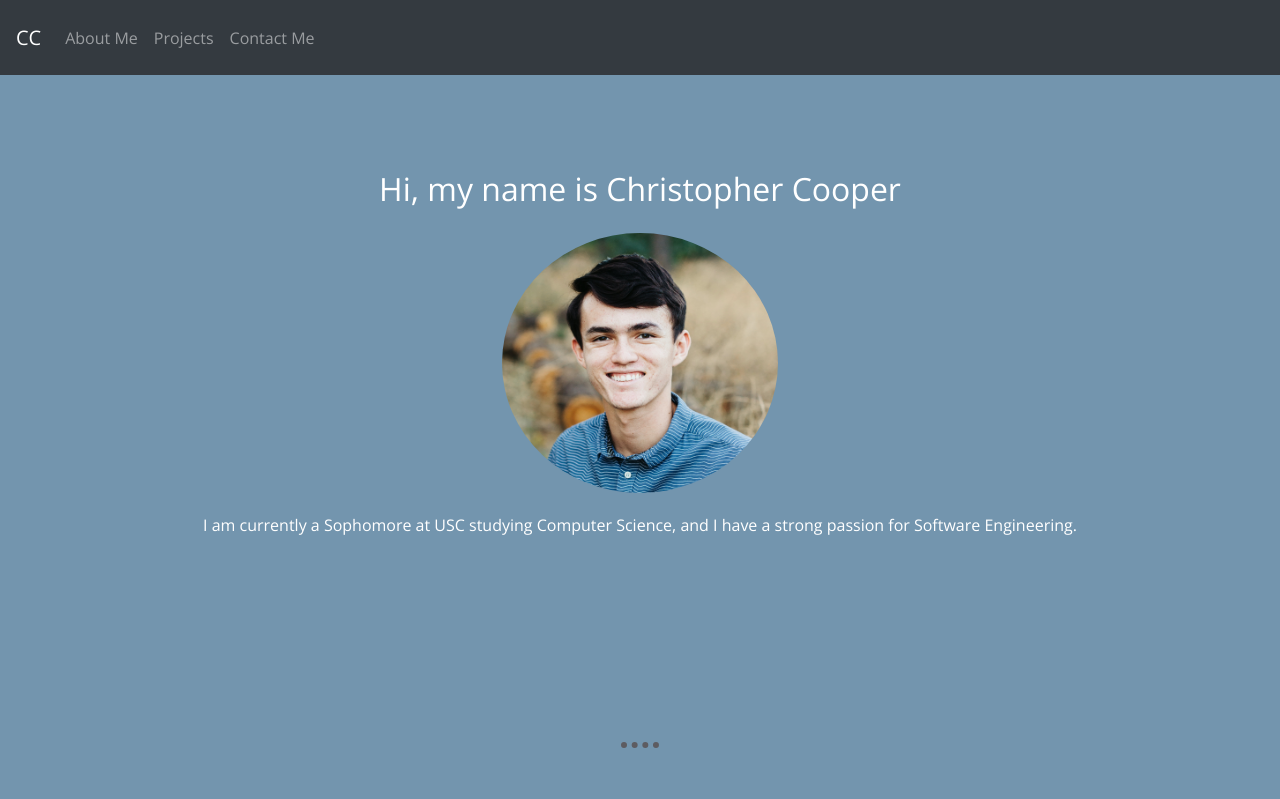
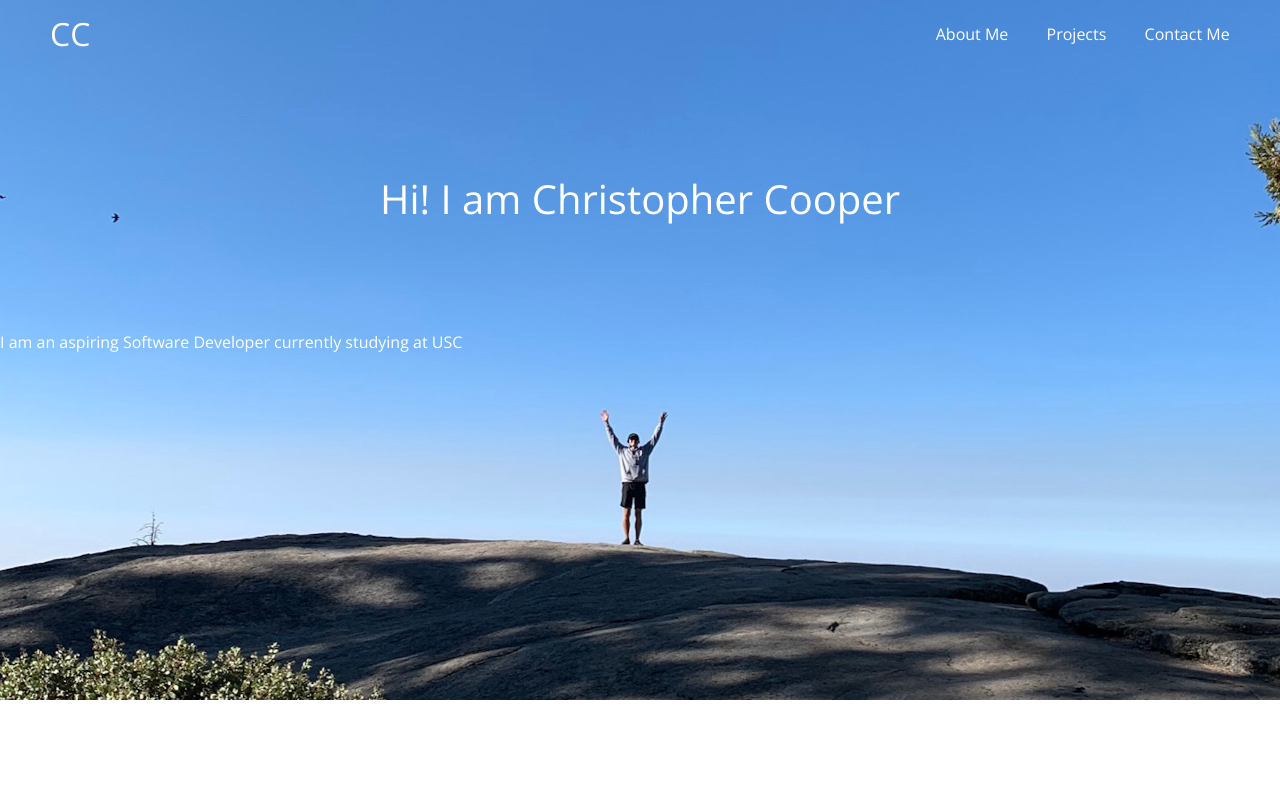
Before and after one commit to chrisbcooper/personalwebsite, a React (Create React App) app: page / in a window 1280 px wide. Shown: the top 799 px of the page. Built offline with nearby package versions, Linux system fonts and the light colour scheme.

Commit message:
Change color, format, and home page

```diff
--- a/src/App.css
+++ b/src/App.css
@@ -3,8 +3,8 @@
 /* Global Styles */
 :root {
   --primary-color: #376983;
-  --header-footer-color: #343a40;
-  --dark-color: #5d5c61;
+  --header-footer-color: #d24d57;
+  --dark-color: #1a1a1d;
   --light-blue-color: #7395ae;
   --dark-blue-color: #557a95;
   --beige-color: #b1a296;
@@ -12,8 +12,17 @@
 
 /* GENERAL */
 
+html,
+body {
+  margin: 0;
+  padding: 0;
+}
+
 .body {
-  background-color: var(--light-blue-color);
+  height: 100%;
+  width: 100%;
+  color: var(--header-footer-color);
+  position: relative;
 }
 .font {
   font-family: 'Open Sans', sans-serif;
@@ -23,13 +32,17 @@
   font-size: 300%;
 }
 
+.non-photo {
+  background-color: white;
+}
+
 .home,
 .about,
 .projects,
 .contactme {
   text-align: center;
-  background-color: var(--light-blue-color);
-  color: white;
+  background-color: white;
+  color: black;
 }
 
 hr {
@@ -38,7 +51,8 @@ hr {
   border-width: 6px;
   border-color: var(--dark-color);
   margin: 100px auto;
-  background-color: var(--light-blue-color);
+  background-color: white;
+  z-index: 1;
 }
 
 .container-fluid {
@@ -71,13 +85,15 @@ hr {
 
 /* NAVBAR AND FOOTER*/
 .navbar {
-  background-color: var(--header-footer-color);
+  background-color: transparent;
   height: 75px;
   text-align: right;
+  display: fixed;
+  z-index: 1;
 }
 
 .nav-item {
-  color: var(--light-blue-color);
+  color: white;
 }
 
 .footer {
@@ -249,3 +265,91 @@ hr {
 .skills-table {
   margin-bottom: 10%;
 }
+
+/* NEW STUFF */
+
+.hands-up {
+  position: fixed;
+  top: 0;
+  left: 0;
+  z-index: -1;
+  height: auto;
+  width: 100%;
+}
+
+.header {
+  position: relative;
+  height: 700px;
+  min-height: 500px;
+  width: 100%;
+  background: #161415 url(./img/Me/HandsUp.jpeg) no-repeat top center;
+  background-size: cover !important;
+  -webkit-background-size: cover !important;
+  text-align: center;
+  overflow: hidden;
+  align-items: center;
+  color: white;
+  display: flex;
+}
+
+.middle-text {
+  position: absolute;
+  top: 25%;
+  left: 0;
+  right: 0;
+  text-align: center;
+}
+
+nav {
+  display: flex;
+  flex-direction: row;
+  position: fixed;
+  top: 0;
+  left: 0;
+  right: 0;
+  z-index: 1;
+  justify-content: space-between;
+  align-items: center;
+  padding: 10px 50px 10px 50px;
+}
+
+.nav-link-outer {
+  display: flex;
+  flex-direction: row;
+  list-style: none;
+  transition: 0.5s;
+  align-items: center;
+  margin: 0;
+}
+
+.nav-item {
+  margin: 1%;
+  display: inline-block;
+}
+
+.nav-link {
+  border: none;
+  background: transparent;
+  display: inline-block;
+  white-space: nowrap;
+}
+
+.link-white {
+  color: white;
+  transition: 0.5s;
+}
+
+.link-blue {
+  color: blue;
+  transition: 0.5s;
+}
+
+.nav-logo {
+  font-size: 2em;
+}
+
+.nav-white {
+  background-color: white;
+  box-shadow: 0 2px 2px -2px rgba(0, 0, 0, 0.2);
+  transition: 0.5s;
+}
--- a/src/App.js
+++ b/src/App.js
@@ -9,12 +9,14 @@ import HomePage from './components/Pages/HomePage';
 import ContactMe from './components/Pages/ContactMe';
 import Projects from './components/Pages/Projects';
 import AboutMe from './components/Pages/AboutMe';
+import Photo from './components/Pages/Photo.js';
 
 function App() {
   return (
     <div className='body'>
       <Router>
         <Nav />
+        <Photo />
         <HomePage />
         <hr />
         <AboutMe />
--- /dev/null
+++ b/src/components/Pages/Photo.js
@@ -0,0 +1,12 @@
+import React from 'react';
+
+function Photo() {
+  return (
+      <div className='header font' >
+        <h1 className='middle-text' >Hi! I am Christopher Cooper</h1>
+        <p>I am an aspiring Software Developer currently studying at USC</p>
+      </div>
+  );
+}
+
+export default Photo;
--- a/src/components/Parts/Nav.js
+++ b/src/components/Parts/Nav.js
@@ -1,11 +1,30 @@
-import React from 'react';
+import React, {useState} from 'react';
 import { Link } from 'react-scroll';
 
 function Nav() {
+
+
+  const [navTop, changeNavTop] = useState(true);
+
+  //add an event listener to change color of navbar
+
+  const changeNav = () => {
+    if(navTop && window.scrollY >= 700) {
+      changeNavTop(false);
+    } else if(!navTop && window.scrollY < 700) {
+      changeNavTop(true);
+    }
+  }
+
+  window.addEventListener('scroll', changeNav)
+
+
+
+
   return (
-    <nav className='navbar navbar-dark sticky-top navbar-expand-lg  font'>
+    <nav className={`font ${navTop ? '' : 'nav-white'}`}>
       <Link
-        className='navbar-brand'
+        className={`nav-logo ${navTop ? 'link-white' : 'link-blue'}`}
         to='homepage'
         spy={true}
         smooth={true}
@@ -14,47 +33,38 @@ function Nav() {
       >
         <button className='nav-button'>CC</button>
       </Link>
-
-      <div className='disappear-small'>
-        <ul className='navbar-nav ml-auto right'>
+        <ul className='nav-link-outer'>
           <li className='nav-item'>
             <Link
-              className='nav-link'
+              className={`nav-link ${navTop ? 'link-white' : 'link-blue'}`}
               to='aboutme'
               spy={true}
               smooth={true}
-              offset={-70}
               duration={500}
-            >
-              <button className='nav-button'>About Me</button>
+            >About Me
             </Link>
           </li>
           <li className='nav-item'>
             <Link
-              className='nav-link'
+              className={`nav-link ${navTop ? 'link-white' : 'link-blue'}`}
               to='projects'
               spy={true}
               smooth={true}
-              offset={-70}
               duration={500}
-            >
-              <button className='nav-button'>Projects</button>
+            >Projects
             </Link>
           </li>
           <li className='nav-item'>
             <Link
-              className='nav-link'
+              className={`nav-link ${navTop ? 'link-white' : 'link-blue'}`}
               to='contactme'
               spy={true}
               smooth={true}
-              offset={-70}
-              duration={500}
-            >
-              <button className='nav-button nav-item'>Contact Me</button>
+              duration={1000}
+            > Contact Me
             </Link>
           </li>
         </ul>
-      </div>
     </nav>
   );
 }
```
Also changed, not shown: src/img/Me/HandsUp.jpeg (added), src/img/Me/LookingAway.JPG (added).
